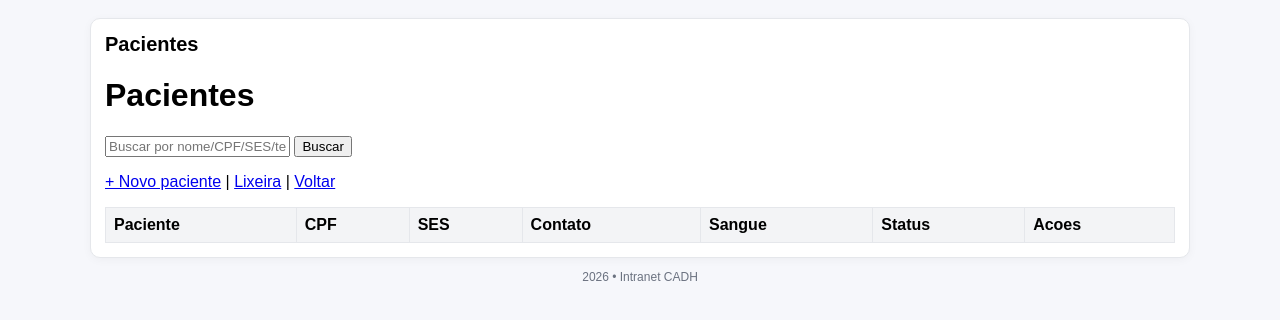
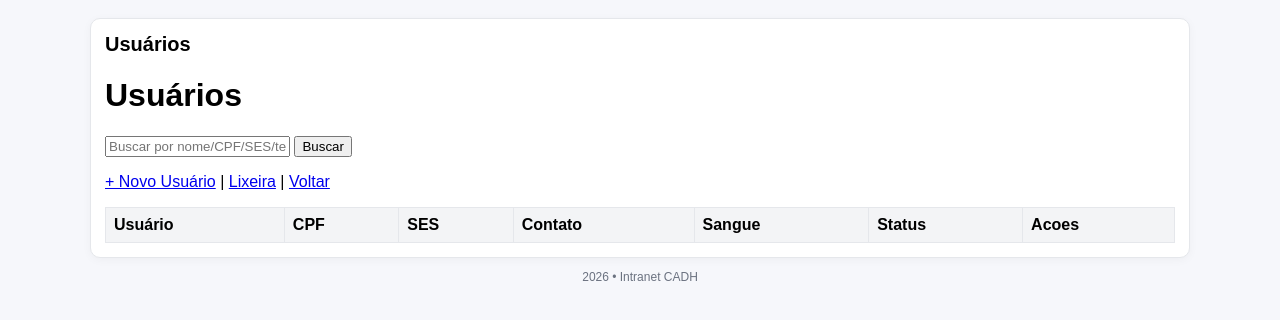
Before and after one commit to KarolineLuz/Siselo-Users, a PHP site: page /patients/list.php in a window 1280 px wide. Shown: the part 54-374 px from the top of the page. Run offline with PHP 8.4, Linux system fonts and the light colour scheme; a user stored in the database is signed in; data comes from the database, SQL or seed files in the repository; data that the repository does not hold is empty.

Commit message:
fix: correcao bug #8

```diff
--- a/public/patients/list.php
+++ b/public/patients/list.php
@@ -44,13 +44,13 @@ $stmt->execute($params);
 $rows = $stmt->fetchAll();
 ?>
 <?php
-$pageTitle = 'Pacientes';
+$pageTitle = 'Usuários';
 require __DIR__ . '/../../app/views/layout/header.php';
 ?>
 <html>
 <head><meta charset="utf-8"><title>Pacientes</title></head>
 <body>
-  <h1>Pacientes</h1>
+  <h1>Usuários</h1>
 
   <form method="get">
     <input name="q" value="<?= h($q) ?>" placeholder="Buscar por nome/CPF/SES/telefone/email">
@@ -59,7 +59,7 @@ require __DIR__ . '/../../app/views/layout/header.php';
 
   <p>
     <?php if (can($pdo, 'patients.create')): ?>
-      <a href="/patients/form.php">+ Novo paciente</a>
+      <a href="/patients/form.php">+ Novo Usuário</a>
     <?php endif; ?>
     <?php if (can($pdo, 'patients.restore')): ?>
       | <a href="/patients/trash.php">Lixeira</a>
@@ -69,7 +69,7 @@ require __DIR__ . '/../../app/views/layout/header.php';
 
   <table border="1" cellpadding="6">
     <tr>
-      <th>Paciente</th>
+      <th>Usuário</th>
       <th>CPF</th>
       <th>SES</th>
       <th>Contato</th>
@@ -102,7 +102,7 @@ require __DIR__ . '/../../app/views/layout/header.php';
         <td><?= h($r['blood_type'] ?? '') ?></td>
         <td><?= h($statusLabel) ?></td>
         <td>
-          <a href="/patients/show.php?id=<?= (int)$r['id'] ?>">Ver</a>
+          <a href="/patients/show.php?id=<?= (int)$r['id'] ?>">Usuário 360</a>
           <?php if (can($pdo, 'patients.update')): ?>
             <a href="/patients/form.php?id=<?= (int)$r['id'] ?>">Editar</a>
           <?php endif; ?>
```
Also changed, not shown: public/patients/show.php (+4 -4 lines).
